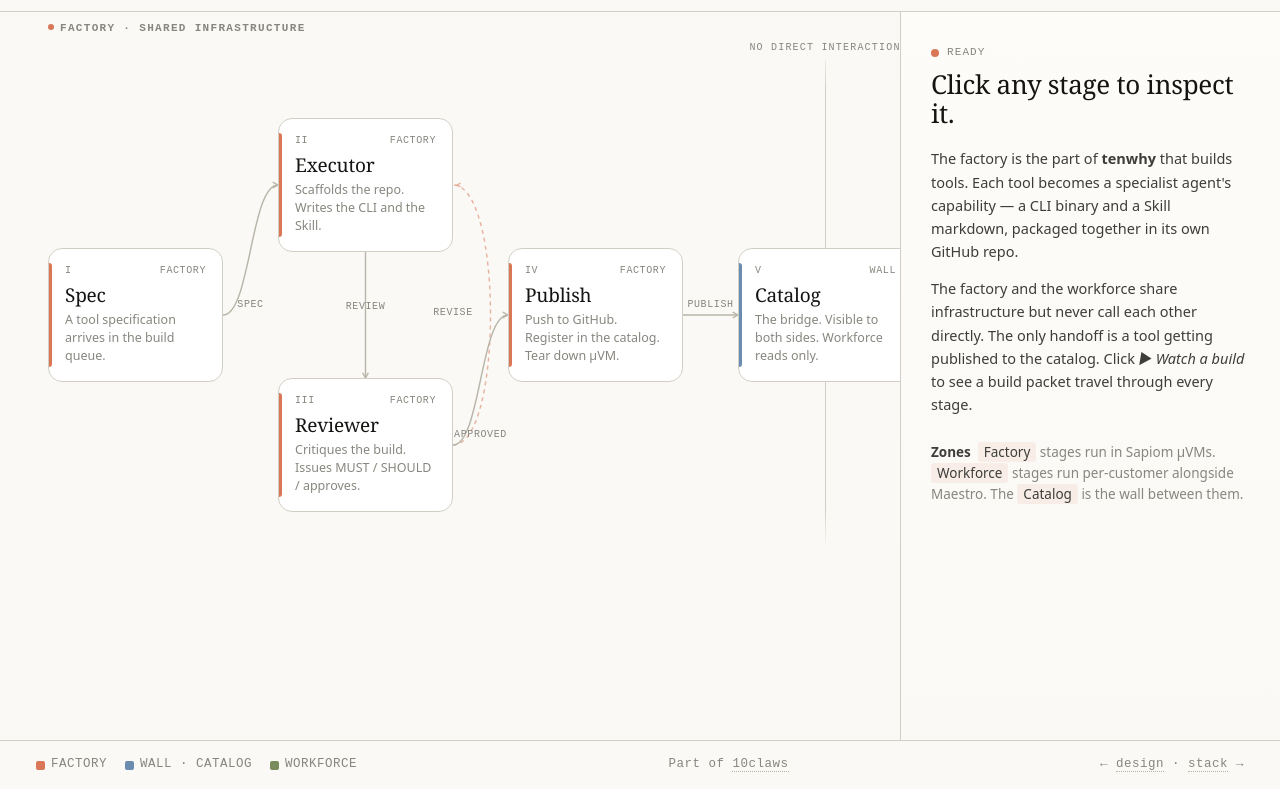
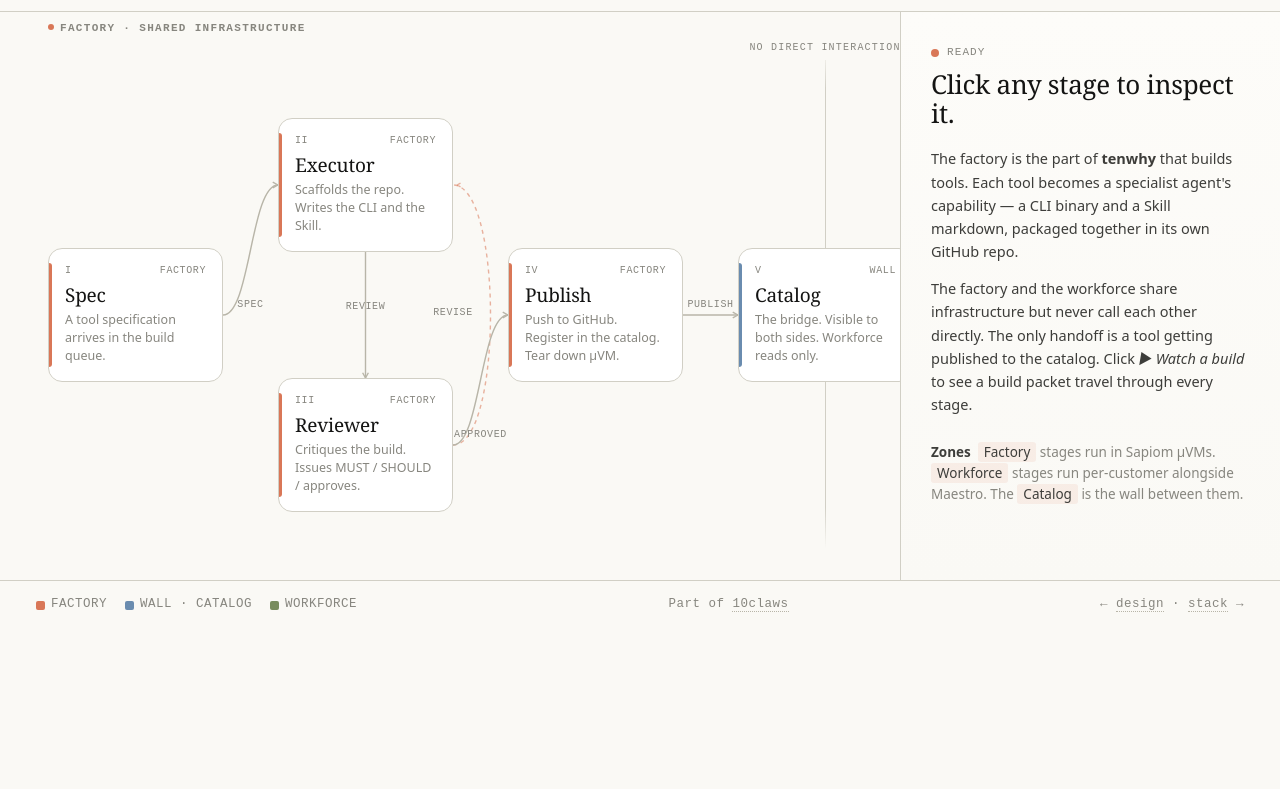
Before and after one commit to moeghashim/alphatwo-ten, a plain HTML site: page index.html in a window 1280 px wide. Shown: the part 66-855 px from the top of the page. After the commit the page ends 800 px from the top, so only its background shows below. Drawn offline with Linux system fonts and the light colour scheme.

Commit message:
Factory map: drop main min-height — lets footer ride up to actual content
The `min-height: calc(100vh - 72px)` on `main` was forcing the content
area to fill the viewport regardless of how tall the canvas + aside
actually were, leaving a big empty band between the canvas and the
footer. Removing it lets `main` collapse to its real content height,
so the footer sits immediately below the canvas / aside instead of
being pushed to the bottom of the screen.

Co-Authored-By: Claude Opus 4.7 (1M context) <noreply@anthropic.com>

```diff
--- a/index.html
+++ b/index.html
@@ -101,7 +101,6 @@
     display: grid;
     grid-template-columns: minmax(0, 1fr) 380px;
     gap: 0;
-    min-height: calc(100vh - 72px);
   }
   @media (max-width: 1100px) {
     main { grid-template-columns: 1fr; }
```
